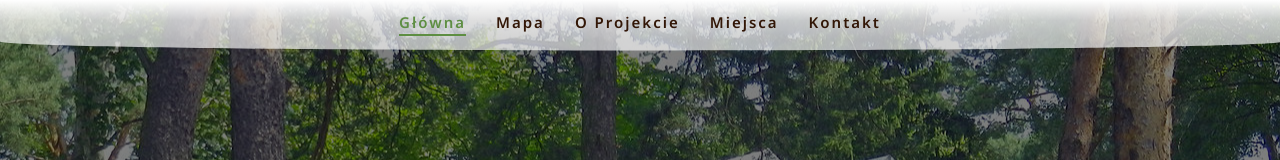
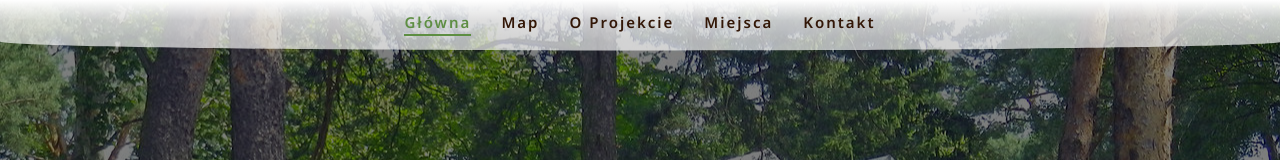
Before and after one commit to MacJ13/linia-otw-maps, a React (Vite) app: page / in a window 1280 px wide. Shown: the top 160 px of the page. Built offline with nearby package versions, Linux system fonts and the light colour scheme.

Commit message:
Add Navlinks to Navbar

```diff
--- a/src/components/navbar/Navbar.tsx
+++ b/src/components/navbar/Navbar.tsx
@@ -1,16 +1,24 @@
+import { NavLink } from "react-router-dom";
 import style from "./Navbar.module.scss";
 
 const Navbar = () => {
+  type NavLinkProps = { isActive: boolean };
+
+  const activeCls = ({ isActive }: NavLinkProps) =>
+    isActive ? style.active : "";
+
   return (
     <nav className={style.nav}>
       <ul className={style.navul}>
         <li className={style.navli}>
-          <a className={style.active} href="">
+          <NavLink className={activeCls} to="/">
             Główna
-          </a>
+          </NavLink>
         </li>
         <li className={style.navli}>
-          <a href="">Mapa</a>
+          <NavLink className={activeCls} to="/map">
+            Map
+          </NavLink>
         </li>
         <li className={style.navli}>
           <a href="">O Projekcie</a>
@@ -19,7 +27,9 @@ const Navbar = () => {
           <a href="">Miejsca</a>
         </li>
         <li className={style.navli}>
-          <a href="">Kontakt</a>
+          <NavLink className={activeCls} to="/contact">
+            Kontakt
+          </NavLink>
         </li>
       </ul>
       <Curve />
```
